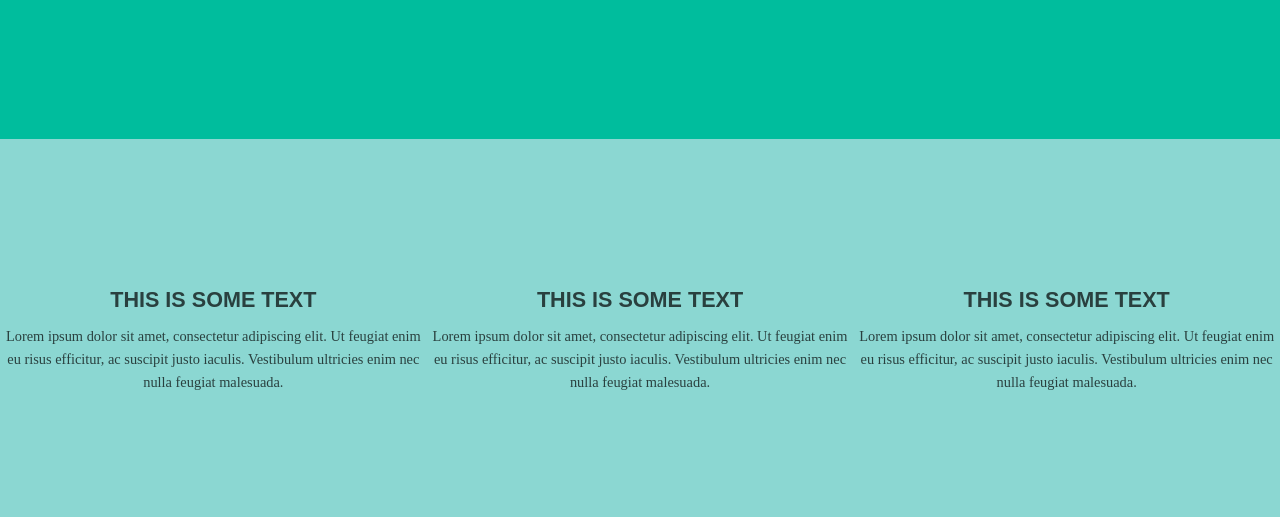
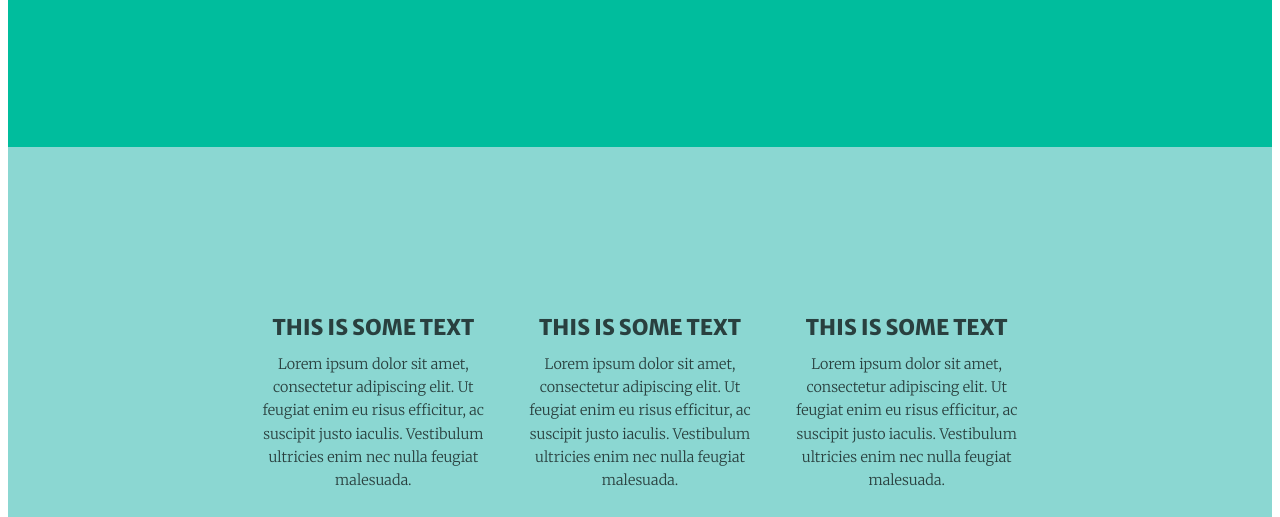
Before and after one commit to NomiDomi/kevinpowell-css-variables, a plain HTML site: page src/01-An_introduction_to_CSS_custom_properties/index.html in a window 1280 px wide. Shown: the part 283-800 px from the top of the page. Drawn offline with Linux system fonts and the light colour scheme.

Commit message:
ref: Re-structured based on the original code

```diff
--- a/src/01-An_introduction_to_CSS_custom_properties/index.html
+++ b/src/01-An_introduction_to_CSS_custom_properties/index.html
@@ -12,6 +12,7 @@
           </section>
 
           <section class="sales-points">
+            <div class="three columns">
               <div class="col">
                 <h2>This is some text</h2>
                 <p>Lorem ipsum dolor sit amet, consectetur adipiscing elit. Ut feugiat enim eu risus efficitur, ac suscipit justo iaculis. Vestibulum ultricies enim nec nulla feugiat malesuada.</p>
@@ -24,9 +25,11 @@
                 <h2>This is some text</h2>
                 <p>Lorem ipsum dolor sit amet, consectetur adipiscing elit. Ut feugiat enim eu risus efficitur, ac suscipit justo iaculis. Vestibulum ultricies enim nec nulla feugiat malesuada.</p>
               </div>
+            </div>
           </section>
 
           <section class="promo-stuff">
+            <div class="four columns">
               <div class="col">
                 <h2>This is some text</h2>
                 <p>Lorem ipsum dolor sit amet, consectetur adipiscing elit. Ut feugiat enim eu risus efficitur, ac suscipit justo iaculis. Vestibulum ultricies enim nec nulla feugiat malesuada.</p>
@@ -43,6 +46,7 @@
                 <h2>This is some text</h2>
                 <p>Lorem ipsum dolor sit amet, consectetur adipiscing elit. Ut feugiat enim eu risus efficitur, ac suscipit justo iaculis. Vestibulum ultricies enim nec nulla feugiat malesuada.</p>
               </div>
+            </div>
           </section>
     </body>
 </html>
--- a/src/01-An_introduction_to_CSS_custom_properties/style.css
+++ b/src/01-An_introduction_to_CSS_custom_properties/style.css
@@ -1,4 +1,4 @@
-@import url('https://fonts.googleapis.com/css/');
+@import url('https://fonts.googleapis.com/css?family=Merriweather+Sans:800|Merriweather:300');
 
 :root {
   --dark: #00BD9D;
@@ -16,7 +16,6 @@
 }
 
 body {
-    margin: 0;
   font-family: var(--ff-s);
   color: var(--fc);
   font-size: .9rem;
@@ -58,12 +57,21 @@ h1 {
   background: var(--light);
   padding: var(--sec-pad);
   color: rgba(0, 0, 0, .7);
-    display: flex;
 }
 
 .promo-stuff {
   background: var(--white);
   padding: var(--sec-pad);
   color: var(--dark);
+}
+
+.columns {
     display: flex;
+    width: var(--w);
+    max-width: var(--mw);
+    margin: 0 auto;
 }
+
+.col {
+    padding: 20px;
+}
```
Also changed, not shown: src/02-Using_them_in_the_real_world_and_a_cool_trick/index.html (added), src/02-Using_them_in_the_real_world_and_a_cool_trick/style.css (added). Lines whose indentation alone changed are shown as unchanged.
